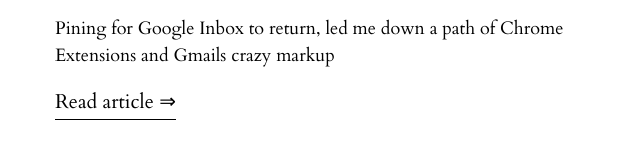
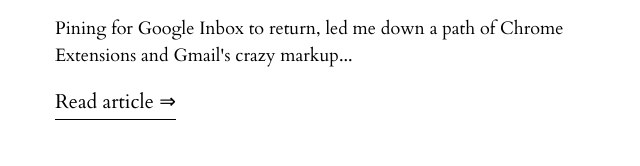
Before and after one commit to cs-ferguson/chris-f-com, an Eleventy site: page src/index.njk in a window 1280 px wide. Shown: the part 244-410 px from the top of the page, 515-1155 px from the left. Built offline with nearby package versions, Linux system fonts and the light colour scheme; Eleventy itself is replaced by a stand-in of ours; files that its build step writes are made by us from their sources; what linkedom, markdown-it-image-figures would draw is missing.

Commit message:
minor changes to descriptions

```diff
--- a/src/posts/daft-stuff-no-1-the-standup-timer.md
+++ b/src/posts/daft-stuff-no-1-the-standup-timer.md
@@ -1,6 +1,6 @@
 ---
 title: "Daft Stuff I've Built: No. 1, The Stand-up Timer"
-description: "Now and again, I like to turn my attention to coding things that remove a bit of friction from my day-to-day, and I'll be covering this miscellany in this series. Starting with the Stand-up Timer"
+description: "Now and again, I like to turn my attention to coding things that remove a bit of friction from my day-to-day, and I'll be covering this miscellany in this series. Starting with the Stand-up Timer."
 date: 2021-10-19
 dateModified: 2021-11-17
 tags:
--- a/src/posts/daft-stuff-no-2-gmail-inbox-zero.md
+++ b/src/posts/daft-stuff-no-2-gmail-inbox-zero.md
@@ -1,6 +1,6 @@
 ---
 title: "Daft Stuff I've Built: No. 2, Gmail Inbox Zero Indicator"
-description: "Pining for Google Inbox to return, led me down a path of Chrome Extensions and Gmails crazy markup"
+description: "Pining for Google Inbox to return, led me down a path of Chrome Extensions and Gmail's crazy markup..."
 date: 2021-11-19
 dateModified: 2021-11-19
 tags:
```
